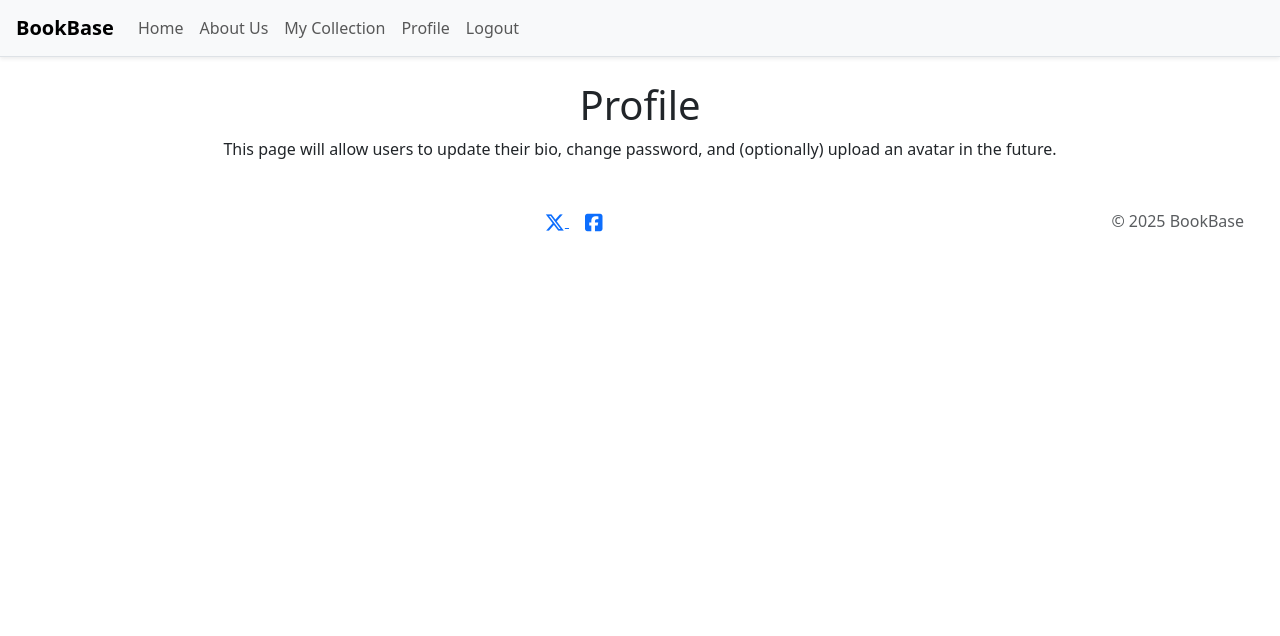
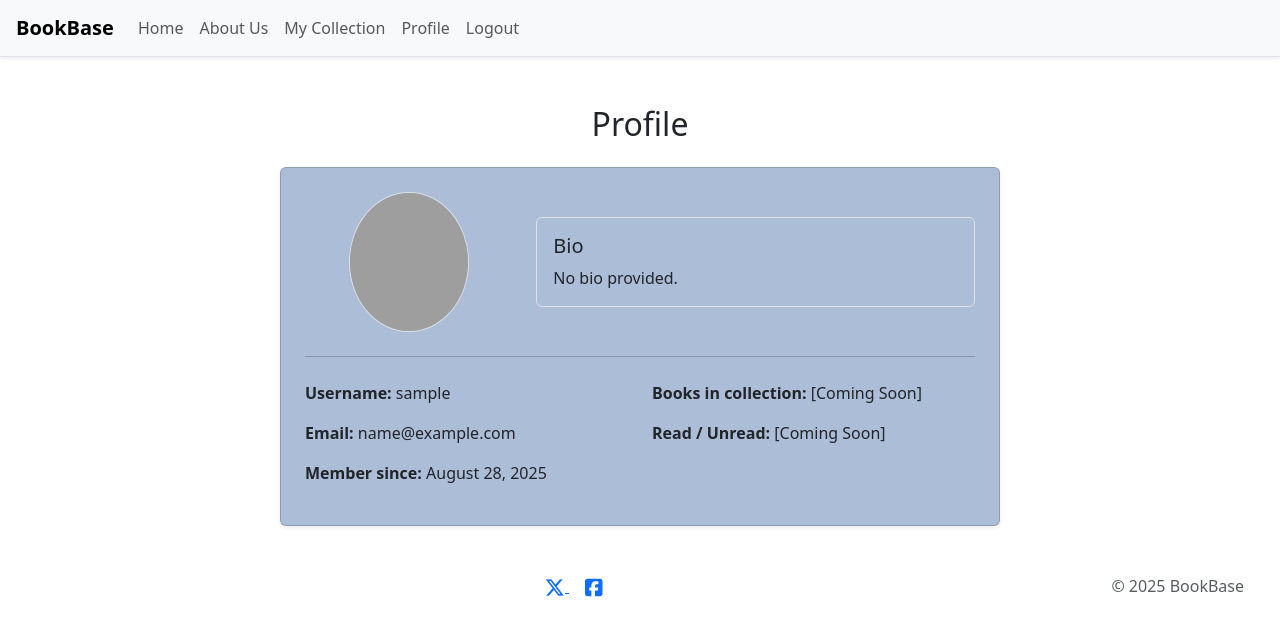
Before and after one commit to Oscar-Ivs/bookbase, a Django app: page /profile/ in a window 1280 px wide. Shown: the top 636 px of the page. Run offline with Django 5.2, Linux system fonts and the light colour scheme; the visitor is signed in with stand-in values (Sample User, id 1); some libraries are stand-ins or nearby versions; grey boxes are pictures that could not be loaded.

Commit message:
Updated Profile page

```diff
--- a/templates/profile.html
+++ b/templates/profile.html
@@ -1,8 +1,49 @@
 {% extends 'base.html' %}
+{% load static %}
+
 {% block content %}
-<div class="text-center">
-      <h1>Profile</h1>
-  <p>This page will allow users to update their bio, change password, and (optionally) upload an avatar in the future.</p>
+<div class="container mt-5">
+  <h2 class="text-center mb-4">Profile</h2>
+
+  <div class="row justify-content-center">
+    <div class="col-md-10 col-lg-8">
+      <div class="card shadow-sm p-4" style="background-color: #acbdd8;">
+        <div class="row g-4 align-items-center">
+          <!-- Avatar -->
+          <div class="col-12 col-md-4 text-center">
+            <img src="{{ user.profile.avatar.url|default:'/static/img/avatar-placeholder.png' }}" alt="Avatar"
+              class="rounded-circle border" width="120" height="140"
+              onerror="this.onerror=null; this.src='/static/img/avatar-placeholder.jpg';">
+
+          </div>
+
+          <!-- Bio -->
+          <div class="col-12 col-md-8">
+            <div class="rounded p-3 border" style="background-color: #acbdd8;">
+              <h5>Bio</h5>
+              <p class="mb-0">{{ user.profile.bio|default:"No bio provided." }}</p>
+            </div>
+          </div>
+        </div>
+
+        <hr class="my-4">
+
+        <!-- Info Section -->
+        <div class="row">
+          <div class="col-md-6">
+            <p><strong>Username:</strong> {{ user.username }}</p>
+            <p><strong>Email:</strong> {{ user.email|default:"N/A" }}</p>
+            <p><strong>Member since:</strong> {{ user.date_joined|date:"F d, Y" }}</p>
+          </div>
+
+          <!-- Placeholder for future reading stats -->
+          <div class="col-md-6">
+            <p><strong>Books in collection:</strong> [Coming Soon]</p>
+            <p><strong>Read / Unread:</strong> [Coming Soon]</p>
+          </div>
+        </div>
+      </div>
+    </div>
+  </div>
 </div>
 {% endblock %}
-<!-- This template extends 'base.html' and provides a placeholder for the user's profile page. -->
```
